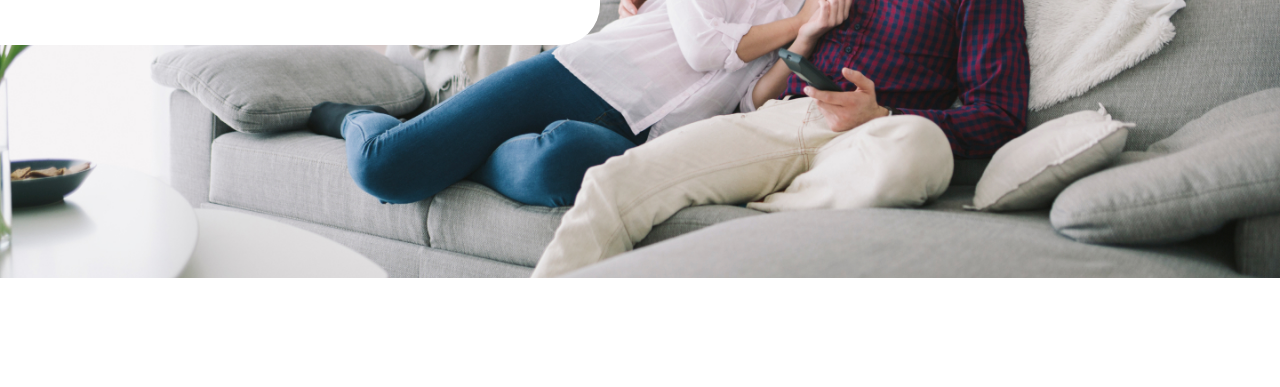
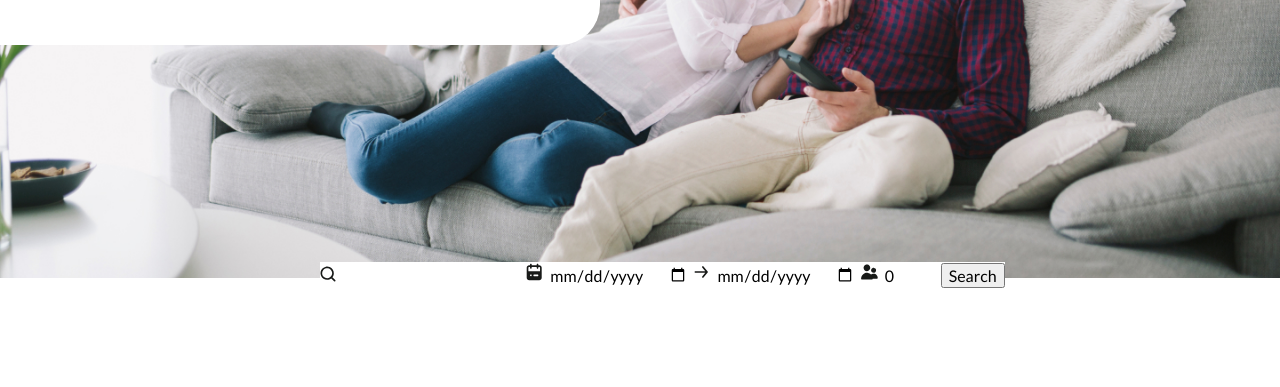
Before and after one commit to OlaseniGbenga/Flex-Living, a plain HTML site: page index.html in a window 1280 px wide. Shown: the part 353-740 px from the top of the page. Drawn offline with Linux system fonts and the light colour scheme.

Commit message:
Started working on form

```diff
--- a/index.html
+++ b/index.html
@@ -20,11 +20,23 @@
         <h2>We rent your property</h2>
         <p>With a soft cushion, integer pulvinar, one wishes to love. In the current facilitation, the fermentation, and the related courses.</p>
       </div>
-      <div>
-        <div></div>
-        <div></div>
-        <div></div>
-      </div>
+      <form action="">
+        <span>
+          <img src="./media/svg/search.svg" alt="Search">
+          <input type="text" name="" id="">
+        </span>
+        <span>
+          <img src="./media/svg/eva_calendar-fill.svg" alt="calender">
+          <input type="date" >
+          <img src="./media/svg/eva_arrow-forward-fill.svg" alt="forward arrow">
+          <input type="date" >
+        </span>
+        <span>
+          <img src="./media/svg/eva_people-fill.svg" alt="people icon">
+          <input type="number" id="numberInput" name="numberInput" value="0" min="0" max="100" step="1">
+        </span>
+        <button>Search</button>
+      </form>
    </section>
    <section id="section2">
     <div >
--- a/styles.css
+++ b/styles.css
@@ -100,6 +100,17 @@ body {
 
 #section1 .board h2 {
   margin-bottom: 20px;
+}
+
+#section1 form {
+  position:absolute ;
+  bottom: -10px;
+  left: 25%;
+  background-color: var(--white);
+}
+
+#section1 form input {
+  border: 0;
 }
 
 /*Section1 end*/
```
Also changed, not shown: media/svg/eva_arrow-forward-fill.svg (added), media/svg/eva_calendar-fill.svg (added), media/svg/eva_people-fill.svg (added), media/svg/search.svg (added).
